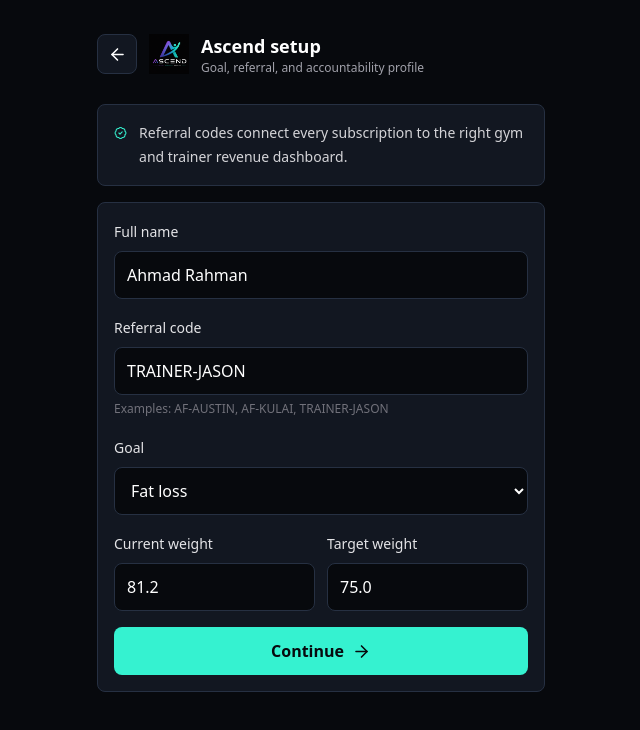
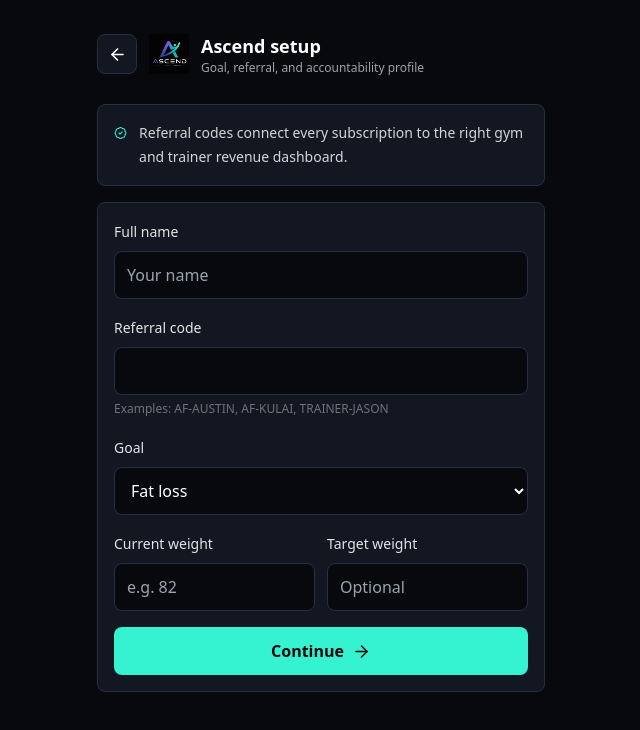
Before and after one commit to mdfarizanwar369/ascend, a Next.js app in the folder frontend/: page /onboarding in a window 1280 px wide. Shown: the top 730 px of the page, without its empty margins (319-959 px from the left). Built offline with nearby package versions, Linux system fonts and the light colour scheme; no server answers.

Commit message:
Clean pilot onboarding defaults

```diff
--- a/frontend/src/components/onboarding/OnboardingForm.tsx
+++ b/frontend/src/components/onboarding/OnboardingForm.tsx
@@ -8,17 +8,33 @@ import { completeOnboarding } from "@/lib/ascendApi";
 
 export function OnboardingForm() {
   const router = useRouter();
-  const [fullName, setFullName] = useState("Ahmad Rahman");
-  const [referralCode, setReferralCode] = useState("TRAINER-JASON");
+  const [fullName, setFullName] = useState("");
+  const [referralCode, setReferralCode] = useState("");
   const [goalType, setGoalType] = useState<"fat_loss" | "muscle_gain" | "maintenance">("fat_loss");
-  const [startingWeightKg, setStartingWeightKg] = useState("81.2");
-  const [targetWeightKg, setTargetWeightKg] = useState("75.0");
+  const [startingWeightKg, setStartingWeightKg] = useState("");
+  const [targetWeightKg, setTargetWeightKg] = useState("");
   const [status, setStatus] = useState<string | null>(null);
   const [isSaving, setIsSaving] = useState(false);
 
   async function onSubmit(event: FormEvent<HTMLFormElement>) {
     event.preventDefault();
     setStatus(null);
+
+    if (!fullName.trim()) {
+      setStatus("Please enter your name.");
+      return;
+    }
+
+    if (!startingWeightKg || Number.isNaN(Number(startingWeightKg)) || Number(startingWeightKg) <= 0) {
+      setStatus("Please enter your current weight.");
+      return;
+    }
+
+    if (targetWeightKg && (Number.isNaN(Number(targetWeightKg)) || Number(targetWeightKg) <= 0)) {
+      setStatus("Please enter a valid target weight.");
+      return;
+    }
+
     setIsSaving(true);
 
     try {
@@ -34,7 +50,7 @@ export function OnboardingForm() {
     } catch (error) {
       setStatus(
         error instanceof Error
-          ? `${error.message}. Please make sure you are logged in and the backend Firebase variables are deployed.`
+          ? `${error.message}. Please log in again and try once more.`
           : "Could not save onboarding. Please try again."
       );
     } finally {
@@ -45,7 +61,7 @@ export function OnboardingForm() {
   return (
     <form onSubmit={onSubmit} className="mt-4 space-y-4 rounded-lg border border-line bg-surface p-4">
       <Field label="Full name">
-        <input className={inputClass} value={fullName} onChange={(event) => setFullName(event.target.value)} />
+        <input className={inputClass} value={fullName} onChange={(event) => setFullName(event.target.value)} placeholder="Your name" required />
       </Field>
       <Field label="Referral code" hint="Examples: AF-AUSTIN, AF-KULAI, TRAINER-JASON">
         <input
@@ -72,6 +88,8 @@ export function OnboardingForm() {
             value={startingWeightKg}
             onChange={(event) => setStartingWeightKg(event.target.value)}
             inputMode="decimal"
+            placeholder="e.g. 82"
+            required
           />
         </Field>
         <Field label="Target weight">
@@ -80,6 +98,7 @@ export function OnboardingForm() {
             value={targetWeightKg}
             onChange={(event) => setTargetWeightKg(event.target.value)}
             inputMode="decimal"
+            placeholder="Optional"
           />
         </Field>
       </div>
```
Also changed, not shown: 1 other file (tests, documents, lock files or other folders).
